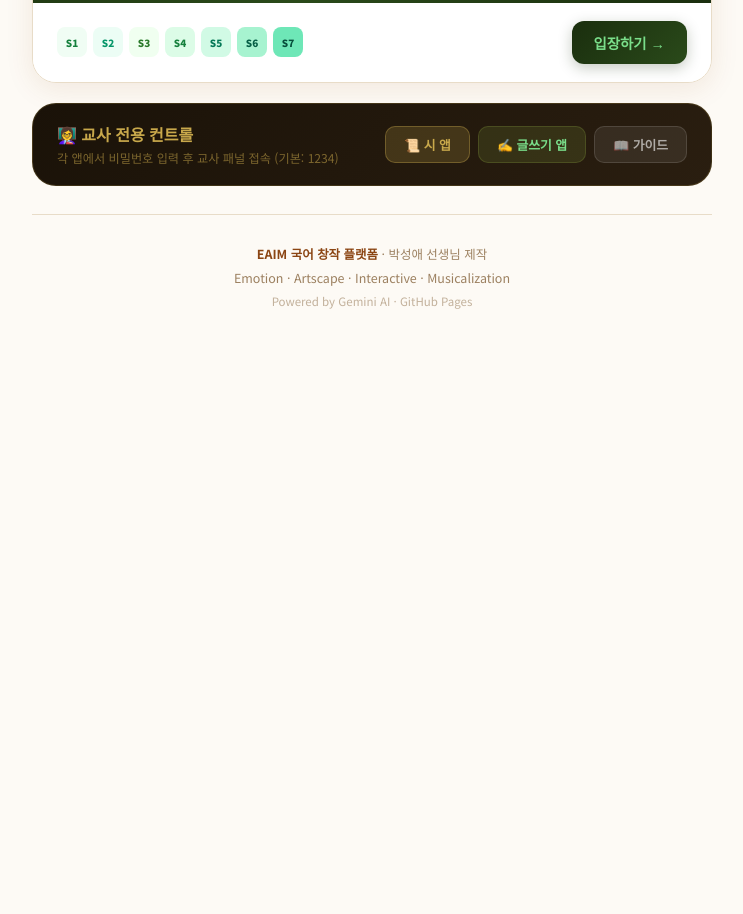
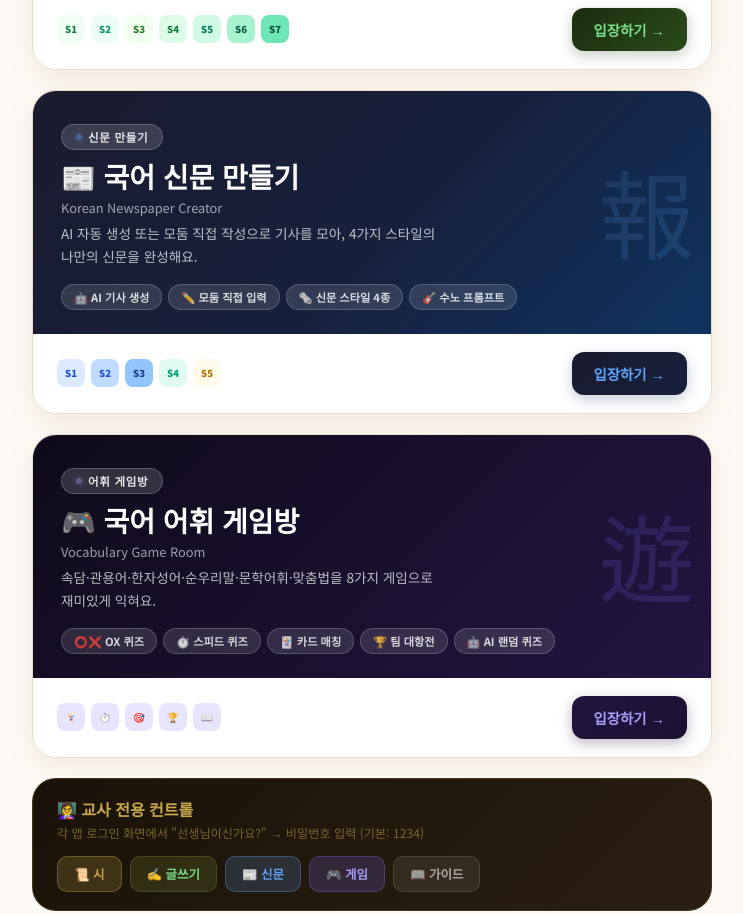
Before and after one commit to asdtt354-stack/eaim-Korean-play, a plain HTML site: page index.html in a window 1280 px wide. Shown: the part 1185-2099 px from the top of the page, without its empty margins (268-1011 px from the left). Before the commit the page ends 1587 px from the top, so only its background shows below. Drawn offline with Linux system fonts and the light colour scheme; a web font is replaced by a local one.

Commit message:
Update index.html

```diff
--- a/index.html
+++ b/index.html
@@ -28,7 +28,6 @@ body {
   overflow-x: hidden;
 }
 
-/* ── 한지 배경 ── */
 body::before {
   content: '';
   position: fixed; inset: 0; z-index: 0;
@@ -40,7 +39,6 @@ body::before {
     repeating-linear-gradient(90deg, transparent, transparent 44px, rgba(139,69,19,.012) 44px, rgba(139,69,19,.012) 45px);
 }
 
-/* ── 떠다니는 문자들 ── */
 .float-char {
   position: fixed;
   font-family: 'Nanum Myeongjo', serif;
@@ -53,14 +51,12 @@ body::before {
   50% { transform: translateY(-18px) rotate(5deg); }
 }
 
-/* ── 래퍼 ── */
 .wrapper {
   position: relative; z-index: 10;
   max-width: 720px; margin: 0 auto;
   padding: 0 20px 60px;
 }
 
-/* ── 히어로 ── */
 .hero {
   text-align: center;
   padding: 52px 0 36px;
@@ -88,7 +84,7 @@ body::before {
 
 .hero h1 {
   font-family: 'Nanum Myeongjo', serif;
-  font-size: clamp(2.2rem, 8vw, 3.2rem);
+  font-size: clamp(2.1rem, 7.5vw, 3rem);
   font-weight: 800; line-height: 1.2;
   color: var(--ink); margin-bottom: 14px;
 }
@@ -99,7 +95,7 @@ body::before {
 }
 .hero-desc {
   font-size: .95rem; color: var(--ink3);
-  line-height: 1.85; max-width: 440px; margin: 0 auto 22px;
+  line-height: 1.85; max-width: 460px; margin: 0 auto 22px;
 }
 
 .eaim-row {
@@ -113,7 +109,6 @@ body::before {
 .eaim-pill:nth-child(3){background:#EFF6FF;color:#1A40B0;border:1.5px solid #BFDBFE}
 .eaim-pill:nth-child(4){background:#FAF5FF;color:#6A20A0;border:1.5px solid #DDD6FE}
 
-/* ── 정보 스트립 ── */
 .info-strip {
   background: white; border: 2px solid var(--border);
   border-radius: var(--r); padding: 18px 24px;
@@ -134,7 +129,6 @@ body::before {
 .info-lbl { font-size: .68rem; color: var(--ink3); font-weight: 700; letter-spacing: .04em; }
 .info-div { width: 1px; height: 36px; background: var(--border); }
 
-/* ── 섹션 라벨 ── */
 .section-label {
   text-align: center; margin: 0 0 20px;
   font-family: 'Nanum Myeongjo', serif;
@@ -144,7 +138,6 @@ body::before {
   content: ' — '; color: var(--gold);
 }
 
-/* ── 앱 카드 ── */
 @keyframes cardIn { from{opacity:0;transform:translateY(28px)} to{opacity:1;transform:translateY(0)} }
 
 .app-card {
@@ -156,14 +149,15 @@ body::before {
   border: 1.5px solid var(--border);
 }
 .app-card:nth-child(1){ animation: cardIn .6s .2s ease both; }
-.app-card:nth-child(2){ animation: cardIn .6s .32s ease both; }
+.app-card:nth-child(2){ animation: cardIn .6s .28s ease both; }
+.app-card:nth-child(3){ animation: cardIn .6s .36s ease both; }
+.app-card:nth-child(4){ animation: cardIn .6s .44s ease both; }
 .app-card:hover {
   transform: translateY(-5px) scale(1.008);
   box-shadow: 0 14px 44px rgba(139,69,19,.16);
 }
 .app-card:active { transform: scale(.98); }
 
-/* 시 감상 카드 — 짙은 고전 분위기 */
 .card-poetry .card-head {
   background: linear-gradient(135deg, #2C1810 0%, #4A2818 50%, #2C1810 100%);
   padding: 30px 28px 24px; position: relative; overflow: hidden;
@@ -175,7 +169,6 @@ body::before {
   font-size: 6rem; color: rgba(200,168,75,.1); pointer-events: none;
 }
 
-/* 글쓰기 카드 — 차분한 초록 */
 .card-writing .card-head {
   background: linear-gradient(135deg, #1A2E0E 0%, #2A4A1A 55%, #1A2E0E 100%);
   padding: 30px 28px 24px; position: relative; overflow: hidden;
@@ -185,6 +178,28 @@ body::before {
   position: absolute; right: 16px; top: 50%; transform: translateY(-50%);
   font-family: 'Nanum Myeongjo', serif;
   font-size: 6rem; color: rgba(122,143,58,.15); pointer-events: none;
+}
+
+.card-news .card-head {
+  background: linear-gradient(135deg, #1A1A2E 0%, #16213E 55%, #0F3460 100%);
+  padding: 30px 28px 24px; position: relative; overflow: hidden;
+}
+.card-news .card-head::before {
+  content: '報';
+  position: absolute; right: 16px; top: 50%; transform: translateY(-50%);
+  font-family: 'Nanum Myeongjo', serif;
+  font-size: 6rem; color: rgba(96,165,250,.15); pointer-events: none;
+}
+
+.card-game .card-head {
+  background: linear-gradient(135deg, #0F0A1A 0%, #1A1030 55%, #221540 100%);
+  padding: 30px 28px 24px; position: relative; overflow: hidden;
+}
+.card-game .card-head::before {
+  content: '遊';
+  position: absolute; right: 16px; top: 50%; transform: translateY(-50%);
+  font-family: 'Nanum Myeongjo', serif;
+  font-size: 6rem; color: rgba(123,108,246,.18); pointer-events: none;
 }
 
 .card-tag {
@@ -200,18 +215,20 @@ body::before {
 }
 .card-poetry .live-dot { background: #FFBB55; box-shadow: 0 0 6px #FFBB55; }
 .card-writing .live-dot { background: #7ADE8A; box-shadow: 0 0 6px #7ADE8A; }
+.card-news .live-dot { background: #60A5FA; box-shadow: 0 0 6px #60A5FA; }
+.card-game .live-dot { background: #A89CF8; box-shadow: 0 0 6px #A89CF8; }
 @keyframes pulse { 0%,100%{opacity:1} 50%{opacity:.35} }
 
 .card-head h2 {
   font-family: 'Nanum Myeongjo', serif;
-  font-size: 1.85rem; color: white; margin-bottom: 6px; line-height: 1.15;
+  font-size: 1.75rem; color: white; margin-bottom: 6px; line-height: 1.15;
 }
 .card-head h2 small {
   display: block; font-family: 'Noto Sans KR', sans-serif;
-  font-size: .82rem; font-weight: 400; color: rgba(255,255,255,.6); margin-top: 5px;
+  font-size: .8rem; font-weight: 400; color: rgba(255,255,255,.6); margin-top: 5px;
 }
 .card-head p {
-  font-size: .86rem; color: rgba(255,255,255,.72); line-height: 1.7;
+  font-size: .85rem; color: rgba(255,255,255,.72); line-height: 1.7;
   max-width: 380px;
 }
 
@@ -231,9 +248,9 @@ body::before {
 
 .step-dots { display: flex; gap: 6px; align-items: center; flex-wrap: wrap; }
 .step-dot {
-  width: 30px; height: 30px; border-radius: 8px;
+  width: 28px; height: 28px; border-radius: 8px;
   display: flex; align-items: center; justify-content: center;
-  font-size: .62rem; font-weight: 900;
+  font-size: .6rem; font-weight: 900;
 }
 .card-poetry .step-dot:nth-child(1){background:#FEF0E0;color:#A05010}
 .card-poetry .step-dot:nth-child(2){background:#FDF8EE;color:#806010}
@@ -251,6 +268,14 @@ body::before {
 .card-writing .step-dot:nth-child(6){background:#A7F3D0;color:#065F46}
 .card-writing .step-dot:nth-child(7){background:#6EE7B7;color:#064E3B}
 
+.card-news .step-dot:nth-child(1){background:#DBEAFE;color:#1D4ED8}
+.card-news .step-dot:nth-child(2){background:#BFDBFE;color:#1D4ED8}
+.card-news .step-dot:nth-child(3){background:#93C5FD;color:#1E3A8A}
+.card-news .step-dot:nth-child(4){background:#E0FBF2;color:#009E72}
+.card-news .step-dot:nth-child(5){background:#FFFBEB;color:#B07000}
+
+.card-game .step-dot { background:rgba(123,108,246,.18); color:#A89CF8; }
+
 .enter-btn {
   display: inline-flex; align-items: center; gap: 8px;
   border-radius: 12px; padding: 11px 22px;
@@ -266,15 +291,22 @@ body::before {
   background: linear-gradient(135deg, #1A2E0E, #2A4A1A);
   color: #7ADE8A; box-shadow: 0 4px 14px rgba(26,46,14,.25);
 }
+.card-news .enter-btn {
+  background: linear-gradient(135deg, #1A1A2E, #16213E);
+  color: #60A5FA; box-shadow: 0 4px 14px rgba(15,52,96,.25);
+}
+.card-game .enter-btn {
+  background: linear-gradient(135deg, #221540, #1A1030);
+  color: #A89CF8; box-shadow: 0 4px 14px rgba(34,21,64,.3);
+}
 .enter-btn:hover { transform: translateY(-1px); filter: brightness(1.1); }
 
-/* ── 교사 스트립 ── */
 .teacher-strip {
   background: linear-gradient(135deg, #1A1208, #2A1E10);
   border-radius: var(--r); padding: 18px 24px;
   display: flex; align-items: center; justify-content: space-between; gap: 14px;
   margin-bottom: 28px; flex-wrap: wrap;
-  animation: cardIn .6s .44s ease both;
+  animation: cardIn .6s .52s ease both;
   border: 1.5px solid rgba(200,168,75,.2);
 }
 .teacher-strip-text h3 {
@@ -284,21 +316,22 @@ body::before {
 .teacher-strip-text p { font-size: .76rem; color: rgba(200,168,75,.55); }
 .teacher-btns { display: flex; gap: 8px; flex-wrap: wrap; }
 .t-btn {
-  padding: 8px 18px; border-radius: 10px; border: none;
-  font-family: 'Noto Sans KR', sans-serif; font-size: .8rem; font-weight: 700;
+  padding: 8px 16px; border-radius: 10px; border: none;
+  font-family: 'Noto Sans KR', sans-serif; font-size: .78rem; font-weight: 700;
   cursor: pointer; transition: all .15s; text-decoration: none;
   display: inline-block; text-align: center;
 }
 .t-btn-poetry { background: rgba(200,168,75,.2); color: var(--gold); border: 1px solid rgba(200,168,75,.35); }
 .t-btn-writing { background: rgba(122,143,58,.2); color: #7ADE8A; border: 1px solid rgba(122,143,58,.3); }
+.t-btn-news { background: rgba(96,165,250,.18); color: #60A5FA; border: 1px solid rgba(96,165,250,.32); }
+.t-btn-game { background: rgba(123,108,246,.2); color: #A89CF8; border: 1px solid rgba(123,108,246,.32); }
 .t-btn-guide { background: rgba(255,255,255,.08); color: rgba(255,255,255,.6); border: 1px solid rgba(255,255,255,.12); }
 .t-btn:hover { filter: brightness(1.2); transform: translateY(-1px); }
 
-/* ── 푸터 ── */
 footer {
   text-align: center; padding: 28px 0;
   font-size: .78rem; color: var(--ink3); line-height: 1.9;
-  animation: cardIn .6s .55s ease both;
+  animation: cardIn .6s .6s ease both;
   border-top: 1px solid var(--border);
 }
 footer strong { color: var(--accent); }
@@ -308,7 +341,7 @@ footer strong { color: var(--accent); }
   .enter-btn { width: 100%; justify-content: center; }
   .teacher-strip { flex-direction: column; }
   .teacher-btns { width: 100%; }
-  .t-btn { flex: 1; }
+  .t-btn { flex: 1; min-width: 80px; }
   .info-div { display: none; }
   .info-strip { gap: 12px; }
 }
@@ -316,7 +349,6 @@ footer strong { color: var(--accent); }
 </head>
 <body>
 
-<!-- 떠다니는 한자 장식 -->
 <div class="float-char" style="font-size:8rem;top:8%;left:3%;animation-duration:7s;animation-delay:0s">詩</div>
 <div class="float-char" style="font-size:6rem;top:55%;right:4%;animation-duration:9s;animation-delay:2s">文</div>
 <div class="float-char" style="font-size:5rem;top:80%;left:6%;animation-duration:8s;animation-delay:4s">感</div>
@@ -324,14 +356,13 @@ footer strong { color: var(--accent); }
 
 <div class="wrapper">
 
-  <!-- 히어로 -->
   <div class="hero">
     <div class="hero-emblem">
       <span class="e-logo">EAIM</span>
       <span class="e-badge">국어 창작 플랫폼</span>
     </div>
     <h1>감정으로 <span class="point">읽고</span>,<br>마음으로 <span class="point">쓰다</span></h1>
-    <p class="hero-desc">시를 읽고 느끼고 창작하고,<br>나만의 글을 완성하는 국어 창작 공간입니다.</p>
+    <p class="hero-desc">시를 읽고 느끼고 창작하고, 나만의 글을 완성하고,<br>신문을 만들고, 어휘를 게임으로 익히는 국어 창작 공간입니다.</p>
     <div class="eaim-row">
       <span class="eaim-pill">💛 Emotion</span>
       <span class="eaim-pill">🌿 Artscape</span>
@@ -340,7 +371,6 @@ footer strong { color: var(--accent); }
     </div>
   </div>
 
-  <!-- 정보 스트립 -->
   <div class="info-strip">
     <div class="info-item">
       <div class="info-icon">🏫</div>
@@ -362,15 +392,13 @@ footer strong { color: var(--accent); }
     <div class="info-div"></div>
     <div class="info-item">
       <div class="info-icon">✍️</div>
-      <div class="info-val">2가지 앱</div>
+      <div class="info-val">4가지 앱</div>
       <div class="info-lbl">활동</div>
     </div>
   </div>
 
-  <!-- 앱 선택 -->
   <div class="section-label">앱 선택하기</div>
 
-  <!-- 시 감상 & 창작 -->
   <a href="eaim-korean-poetry.html" class="app-card card-poetry">
     <div class="card-head">
       <div class="card-tag"><div class="live-dot"></div> 시 감상 · 창작</div>
@@ -388,19 +416,13 @@ footer strong { color: var(--accent); }
     </div>
     <div class="card-body">
       <div class="step-dots">
-        <div class="step-dot">S1</div>
-        <div class="step-dot">S2</div>
-        <div class="step-dot">S3</div>
-        <div class="step-dot">S4</div>
-        <div class="step-dot">S5</div>
-        <div class="step-dot">S6</div>
-        <div class="step-dot">S7</div>
+        <div class="step-dot">S1</div><div class="step-dot">S2</div><div class="step-dot">S3</div>
+        <div class="step-dot">S4</div><div class="step-dot">S5</div><div class="step-dot">S6</div><div class="step-dot">S7</div>
       </div>
       <span class="enter-btn">입장하기 →</span>
     </div>
   </a>
 
-  <!-- 글쓰기 창작 -->
   <a href="eaim-korean-writing.html" class="app-card card-writing">
     <div class="card-head">
       <div class="card-tag"><div class="live-dot"></div> 글쓰기 창작</div>
@@ -418,32 +440,74 @@ footer strong { color: var(--accent); }
     </div>
     <div class="card-body">
       <div class="step-dots">
-        <div class="step-dot">S1</div>
-        <div class="step-dot">S2</div>
-        <div class="step-dot">S3</div>
-        <div class="step-dot">S4</div>
-        <div class="step-dot">S5</div>
-        <div class="step-dot">S6</div>
-        <div class="step-dot">S7</div>
+        <div class="step-dot">S1</div><div class="step-dot">S2</div><div class="step-dot">S3</div>
+        <div class="step-dot">S4</div><div class="step-dot">S5</div><div class="step-dot">S6</div><div class="step-dot">S7</div>
       </div>
       <span class="enter-btn">입장하기 →</span>
     </div>
   </a>
 
-  <!-- 교사 스트립 -->
+  <a href="eaim-korean-news.html" class="app-card card-news">
+    <div class="card-head">
+      <div class="card-tag"><div class="live-dot"></div> 신문 만들기</div>
+      <h2>📰 국어 신문 만들기
+        <small>Korean Newspaper Creator</small>
+      </h2>
+      <p>AI 자동 생성 또는 모둠 직접 작성으로 기사를 모아, 4가지 스타일의 나만의 신문을 완성해요.</p>
+      <div class="feature-row">
+        <span class="feat-pill">🤖 AI 기사 생성</span>
+        <span class="feat-pill">✏️ 모둠 직접 입력</span>
+        <span class="feat-pill">🗞️ 신문 스타일 4종</span>
+        <span class="feat-pill">🎸 수노 프롬프트</span>
+      </div>
+    </div>
+    <div class="card-body">
+      <div class="step-dots">
+        <div class="step-dot">S1</div><div class="step-dot">S2</div><div class="step-dot">S3</div>
+        <div class="step-dot">S4</div><div class="step-dot">S5</div>
+      </div>
+      <span class="enter-btn">입장하기 →</span>
+    </div>
+  </a>
+
+  <a href="eaim-korean-game.html" class="app-card card-game">
+    <div class="card-head">
+      <div class="card-tag"><div class="live-dot"></div> 어휘 게임방</div>
+      <h2>🎮 국어 어휘 게임방
+        <small>Vocabulary Game Room</small>
+      </h2>
+      <p>속담·관용어·한자성어·순우리말·문학어휘·맞춤법을 8가지 게임으로 재미있게 익혀요.</p>
+      <div class="feature-row">
+        <span class="feat-pill">⭕❌ OX 퀴즈</span>
+        <span class="feat-pill">⏱️ 스피드 퀴즈</span>
+        <span class="feat-pill">🃏 카드 매칭</span>
+        <span class="feat-pill">🏆 팀 대항전</span>
+        <span class="feat-pill">🤖 AI 랜덤 퀴즈</span>
+      </div>
+    </div>
+    <div class="card-body">
+      <div class="step-dots">
+        <div class="step-dot">🃏</div><div class="step-dot">⏱️</div><div class="step-dot">🎯</div>
+        <div class="step-dot">🏆</div><div class="step-dot">📖</div>
+      </div>
+      <span class="enter-btn">입장하기 →</span>
+    </div>
+  </a>
+
   <div class="teacher-strip">
     <div class="teacher-strip-text">
       <h3>👩‍🏫 교사 전용 컨트롤</h3>
-      <p>각 앱에서 비밀번호 입력 후 교사 패널 접속 (기본: 1234)</p>
+      <p>각 앱 로그인 화면에서 "선생님이신가요?" → 비밀번호 입력 (기본: 1234)</p>
     </div>
     <div class="teacher-btns">
-      <a href="eaim-korean-poetry.html" class="t-btn t-btn-poetry">📜 시 앱</a>
-      <a href="eaim-korean-writing.html" class="t-btn t-btn-writing">✍️ 글쓰기 앱</a>
-      <a href="guide.html" class="t-btn t-btn-guide">📖 가이드</a>
+      <a href="eaim-korean-poetry.html" class="t-btn t-btn-poetry">📜 시</a>
+      <a href="eaim-korean-writing.html" class="t-btn t-btn-writing">✍️ 글쓰기</a>
+      <a href="eaim-korean-news.html" class="t-btn t-btn-news">📰 신문</a>
+      <a href="eaim-korean-game.html" class="t-btn t-btn-game">🎮 게임</a>
+      <a href="korean-guide.html" class="t-btn t-btn-guide">📖 가이드</a>
     </div>
   </div>
 
-  <!-- 푸터 -->
   <footer>
     <strong>EAIM 국어 창작 플랫폼</strong> · 박성애 선생님 제작<br>
     Emotion · Artscape · Interactive · Musicalization<br>
```
